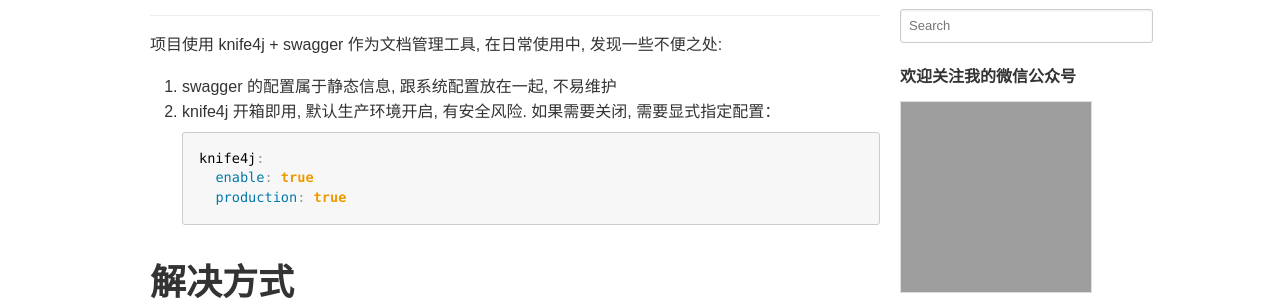
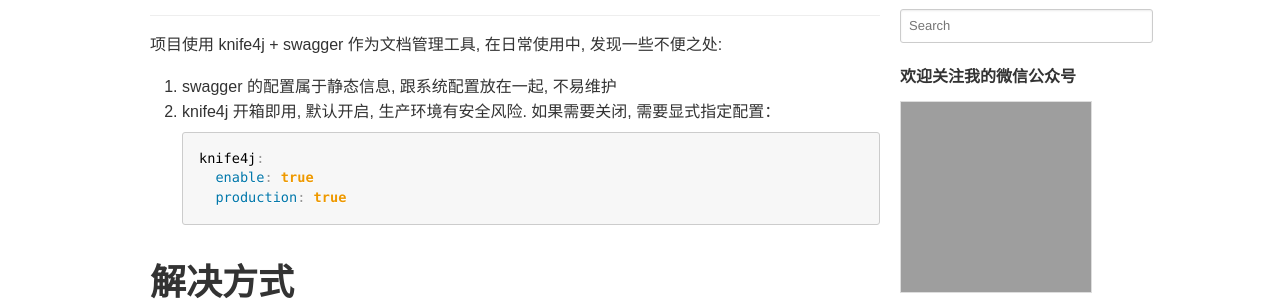
Before and after one commit to bishion/bishion.github.io, a Jekyll site: the page built from _posts/2022-07-03-swagger-configuration.md, in a window 1280 px wide. Shown: the part 259-560 px from the top of the page. Built offline with Jekyll 4.4.1, drawn with Linux system fonts in a browser that asks for light colours.

Commit message:
生产环境默认开启

````diff
--- a/_posts/2022-07-03-swagger-configuration.md
+++ b/_posts/2022-07-03-swagger-configuration.md
@@ -10,7 +10,7 @@
 
 项目使用 knife4j + swagger 作为文档管理工具, 在日常使用中, 发现一些不便之处:
 1. swagger 的配置属于静态信息, 跟系统配置放在一起, 不易维护
-2. knife4j 开箱即用, 默认生产环境开启, 有安全风险. 如果需要关闭, 需要显式指定配置：
+2. knife4j 开箱即用, 默认开启, 生产环境有安全风险. 如果需要关闭, 需要显式指定配置：
 ```yaml
 knife4j:
   enable: true
````
